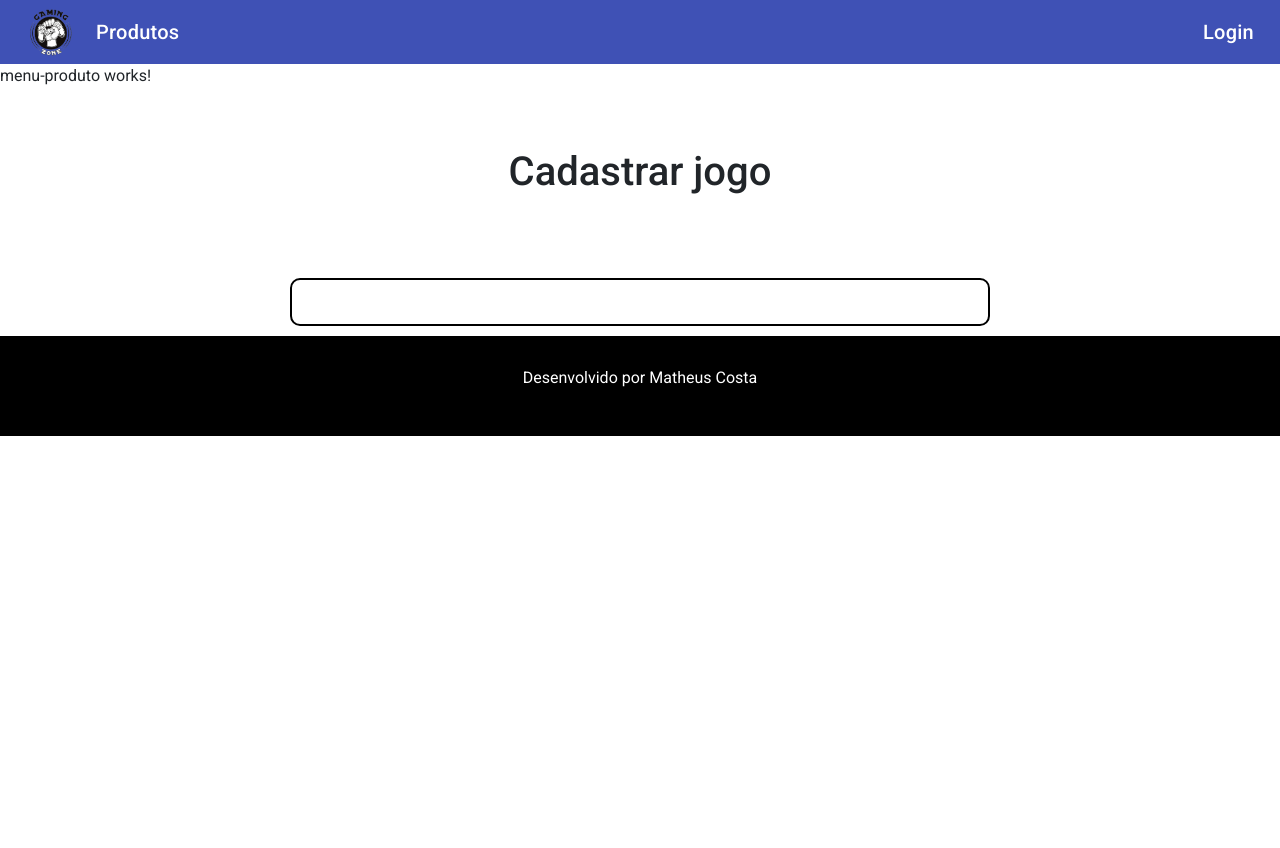
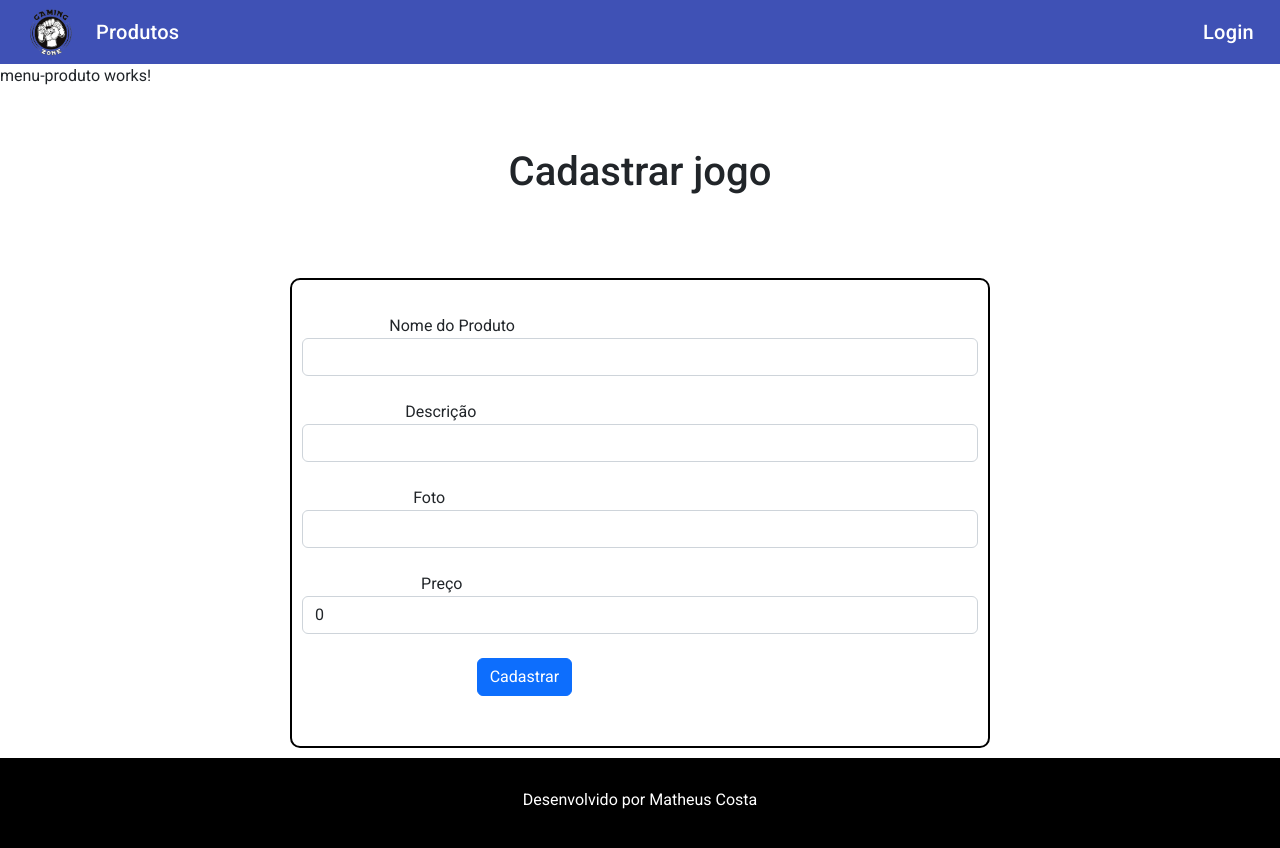
Before and after one commit to Matheus-IT/angular-project, an Angular app: page /restrito/cadastro in a window 1280 px wide. Shown: the top 848 px of the page. Before the commit the page ends 800 px from the top, so only its background shows below. Built offline with nearby package versions, Linux system fonts and the light colour scheme.

Commit message:
Creating products

```diff
--- a/src/app/app.module.ts
+++ b/src/app/app.module.ts
@@ -25,6 +25,7 @@ import { ListaProdutoComponent } from './restrito/lista-produto/lista-produto.co
 import { MenuRestritoComponent } from './restrito/menu-restrito/menu-restrito.component';
 import { RestritoRoutingModule } from './restrito/restrito-routing.module';
 import { HttpClientModule } from '@angular/common/http';
+import { FormsModule, ReactiveFormsModule } from '@angular/forms';
 
 @NgModule({
   declarations: [
@@ -53,6 +54,8 @@ import { HttpClientModule } from '@angular/common/http';
     MatToolbarModule,
     HttpClientModule,
     RestritoRoutingModule,
+    FormsModule,
+    ReactiveFormsModule,
   ],
   providers: [],
   bootstrap: [AppComponent]
--- a/src/app/restrito/cadastro-produto/cadastro-produto.component.html
+++ b/src/app/restrito/cadastro-produto/cadastro-produto.component.html
@@ -1,7 +1,7 @@
 <main>
         <h1>Cadastrar jogo</h1>
         <section id="section-cadastro">
-        <!--         <form>
+                <form>
 
                           <label for="produto">Nome do Produto</label>
                           <input type="text" class="form-control" name="produto" [(ngModel)]="produto.produto">
@@ -26,6 +26,6 @@
 
                           <button type="button" class="btn btn-primary mb-3" (click)="cadastrar()">Cadastrar</button>
 
-                  </form> -->
+                  </form>
         </section>
 </main>
--- a/src/app/restrito/cadastro-produto/cadastro-produto.component.ts
+++ b/src/app/restrito/cadastro-produto/cadastro-produto.component.ts
@@ -1,4 +1,7 @@
 import { Component } from '@angular/core';
+import { Router } from '@angular/router';
+import { Produto } from 'src/app/models/Produto.model';
+import { ProdutoService } from 'src/app/produto.service';
 
 @Component({
   selector: 'app-cadastro-produto',
@@ -6,5 +9,18 @@ import { Component } from '@angular/core';
   styleUrls: ['./cadastro-produto.component.css']
 })
 export class CadastroProdutoComponent {
+    public produto: Produto = new Produto(0, '', '', '', 0);
 
+    constructor(private _produtoService: ProdutoService, private _router: Router) {}
+
+    cadastrar(): void {
+        this._produtoService.cadastrarProduto(this.produto).subscribe(
+            produto => {
+                this.produto = new Produto(0, '', '', '', 0);
+                alert('Cadastro efetuado com sucesso');
+            },
+            err => alert('Erro ao cadastrar'),
+        );
+        this._router.navigate(['restrito/lista']);
+    }
 }
```
